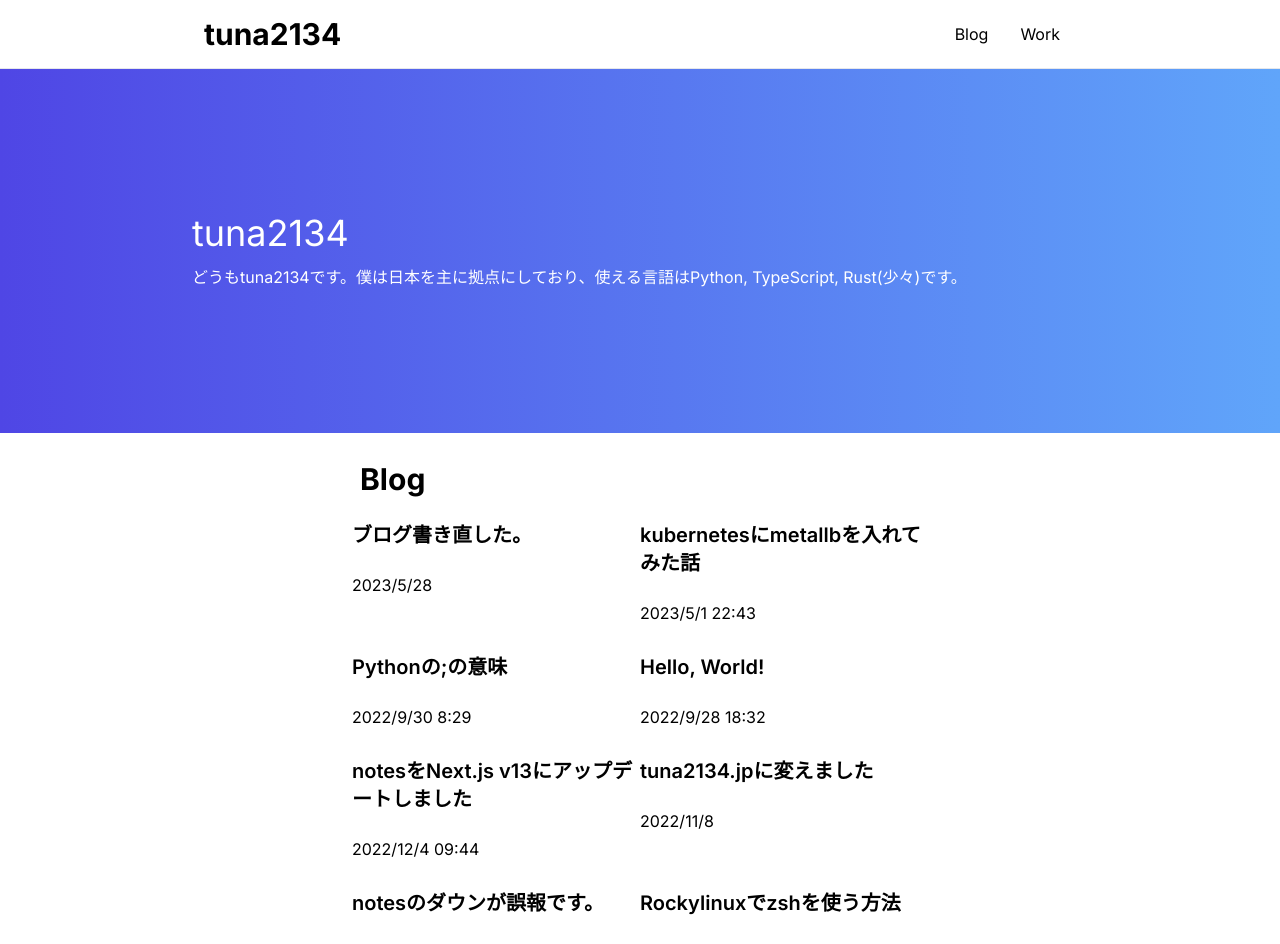
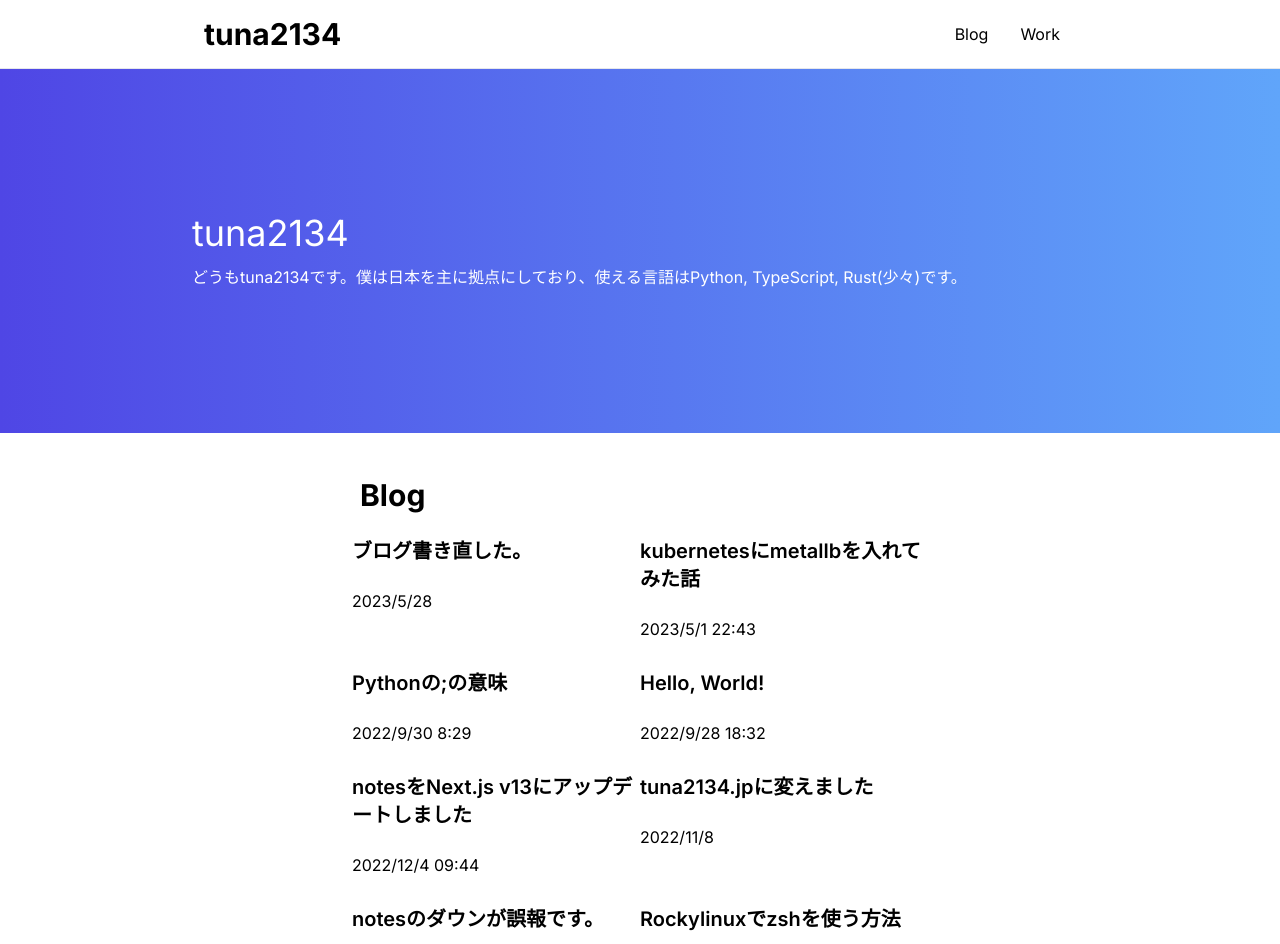
Before and after one commit to tuna2134-archive/website, a Next.js app: page / in a window 1280 px wide. Shown: the top 944 px of the page. Built offline with nearby package versions, Linux system fonts and the light colour scheme.

Commit message:
Update page.tsx

```diff
--- a/src/app/page.tsx
+++ b/src/app/page.tsx
@@ -14,7 +14,9 @@ export default async function Home() {
           </p>
         </div>
       </div>
-      <BlogComponent blogs={blogs} />
+      <div className="py-4">
+        <BlogComponent blogs={blogs} />
+      </div>
     </main>
   )
 }
```
